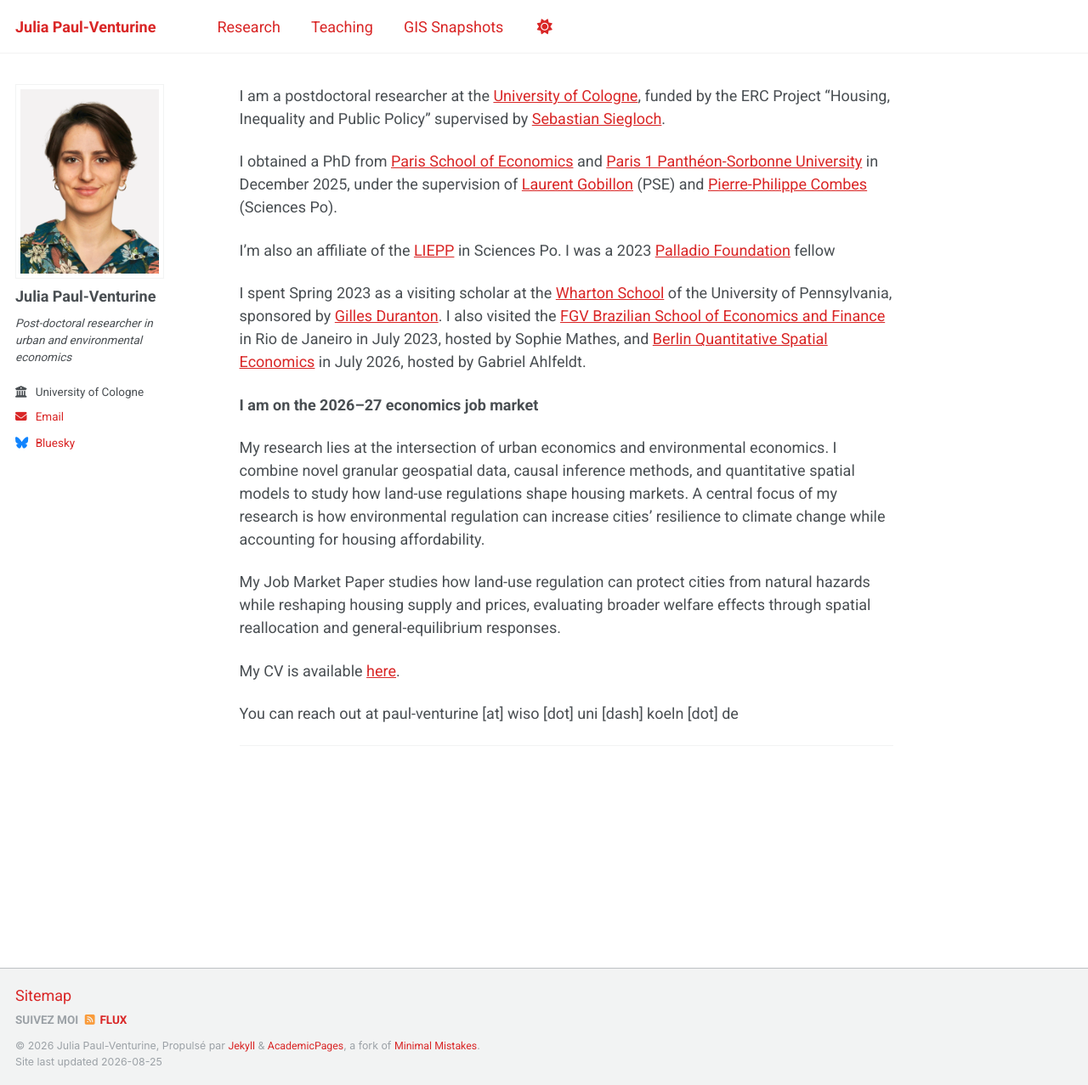
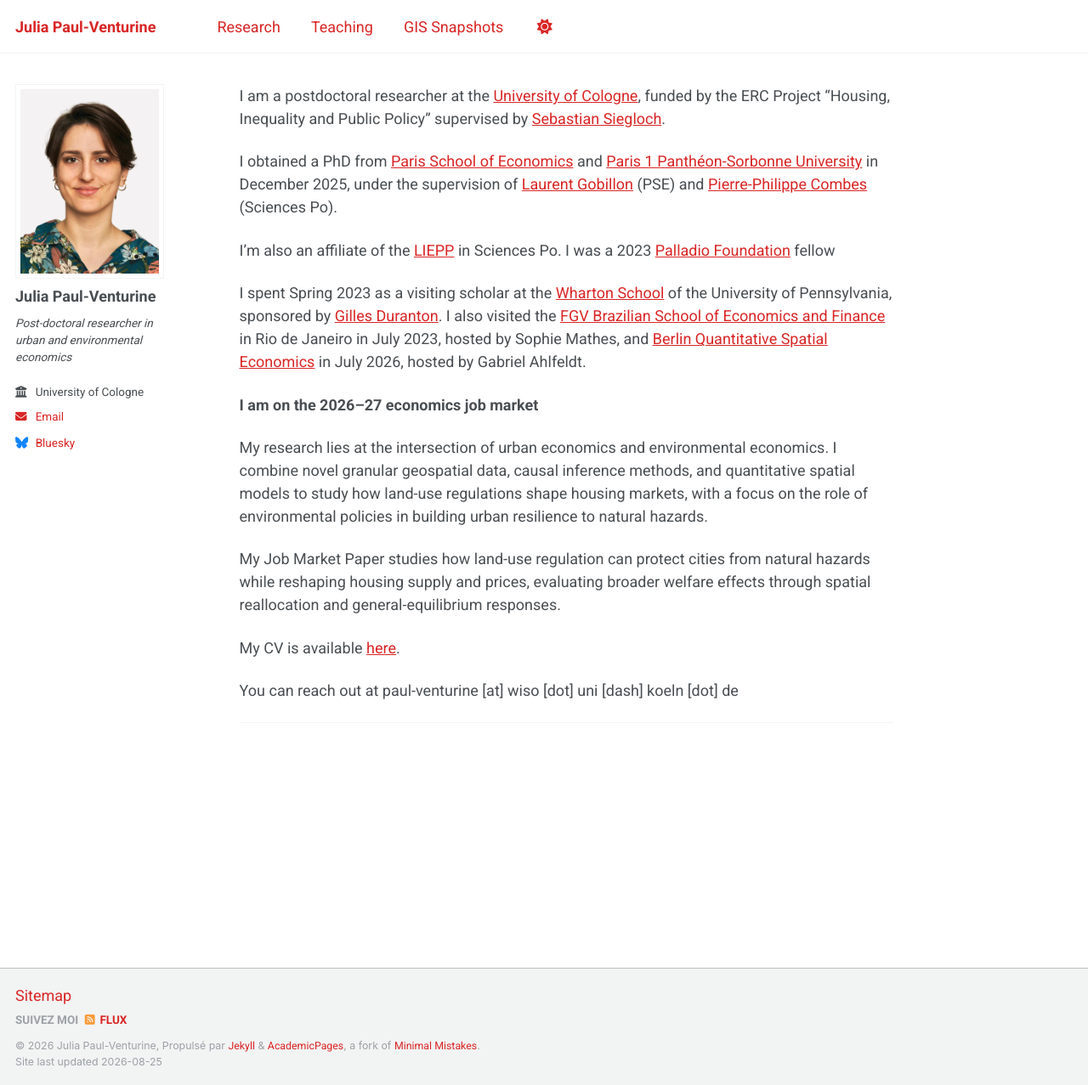
Before and after one commit to julia-paulventurine/julia-paulventurine.github.io, a Jekyll site: the page built from _pages/about.md, in a window 1280 px wide and 1277 px high. Shown: the whole window at 85% size. Built offline with Jekyll 4.4.1, drawn with Linux system fonts in a browser that asks for light colours; a script that is not in the unit is left out.

Commit message:
Update about.md

```diff
--- a/_pages/about.md
+++ b/_pages/about.md
@@ -23,7 +23,7 @@ I spent Spring 2023 as a visiting scholar at the [Wharton School](https://www.wh
 
 **I am on the 2026–27 economics job market**
 
-My research lies at the intersection of urban economics and environmental economics. I combine novel granular geospatial data, causal inference methods, and quantitative spatial models to study how land-use regulations shape housing markets. A central focus of my research is how environmental regulation can increase cities’ resilience to climate change while accounting for housing affordability.
+My research lies at the intersection of urban economics and environmental economics. I combine novel granular geospatial data, causal inference methods, and quantitative spatial models to study how land-use regulations shape housing markets, with a focus on the role of environmental policies in building urban resilience to natural hazards.
 
 My Job Market Paper studies how land-use regulation can protect cities from natural hazards while reshaping housing supply and prices, evaluating broader welfare effects through spatial reallocation and general-equilibrium responses.
 
```
